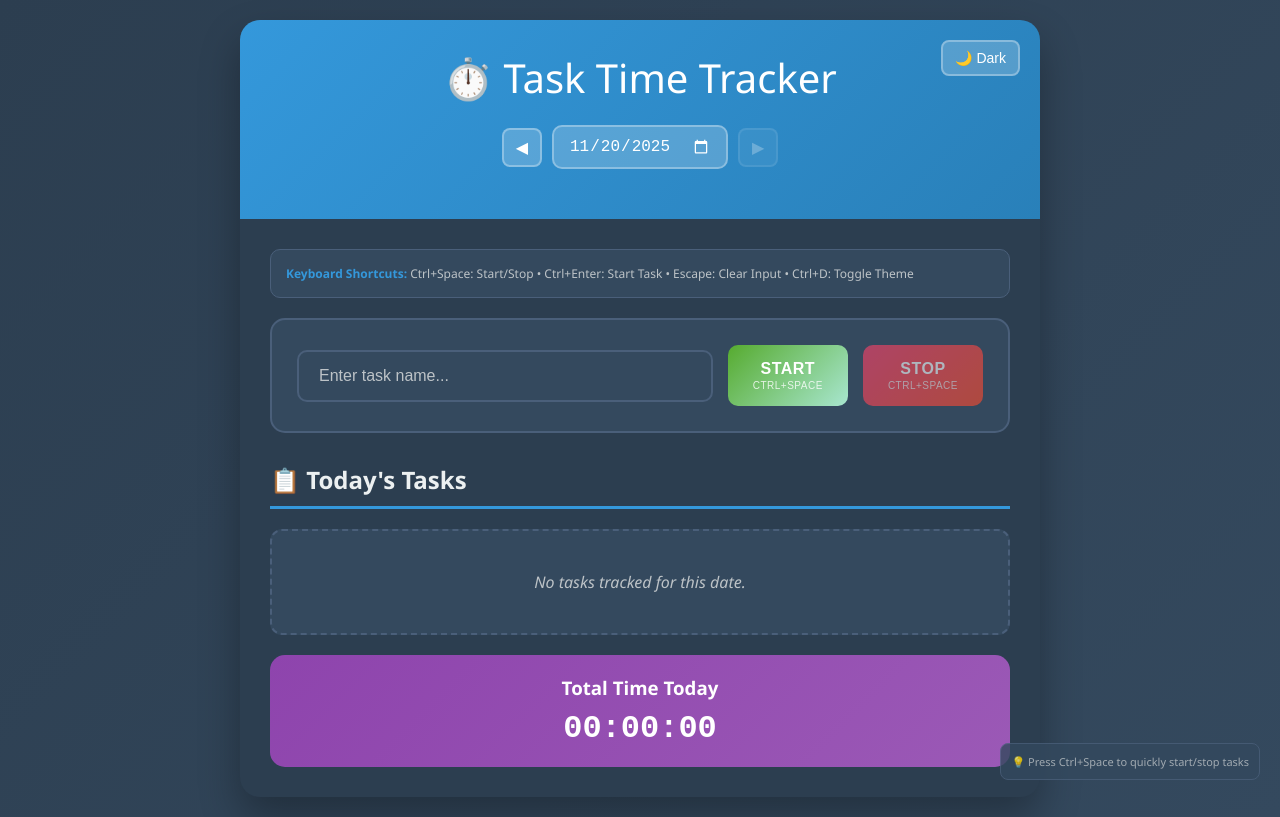
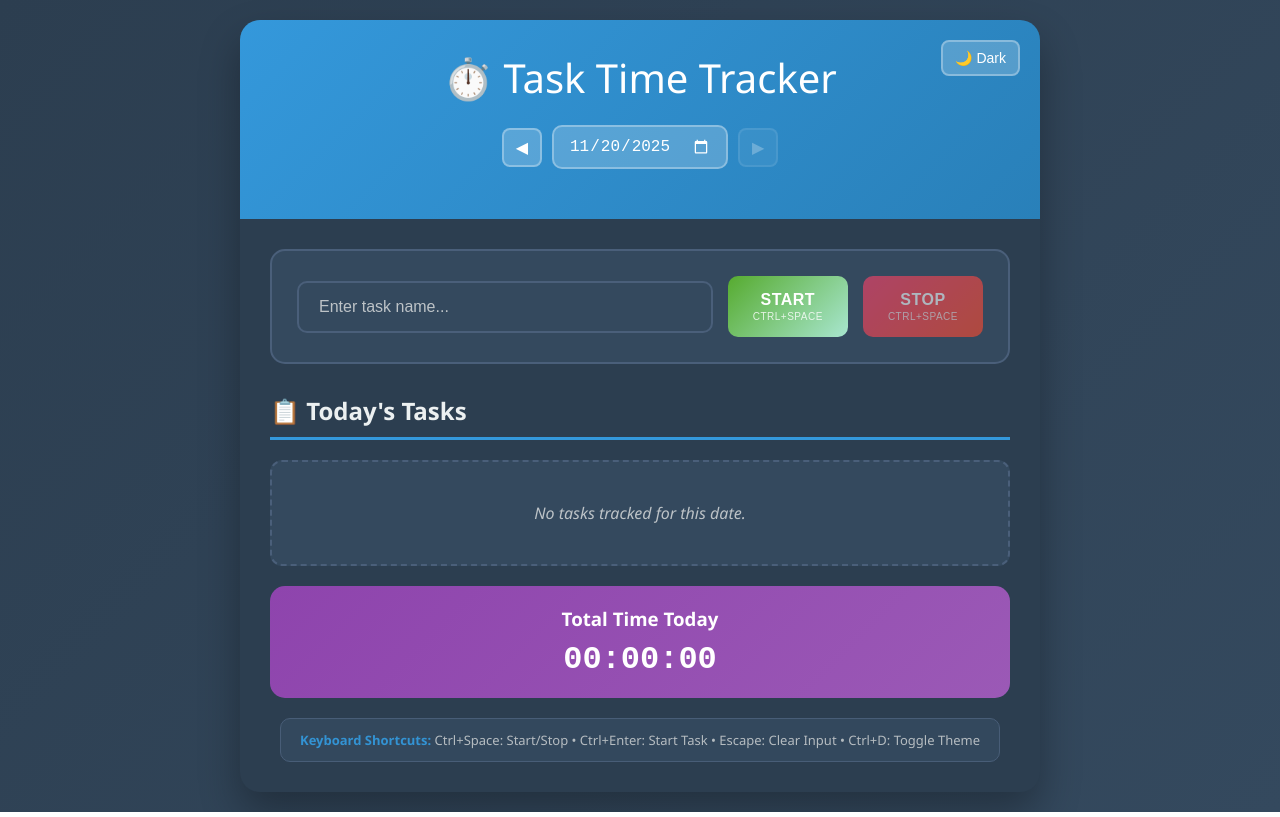
Before and after one commit to thejambi/TimeTracker, a plain HTML site: page timetracker.html in a window 1280 px wide. Drawn offline with Linux system fonts and the light colour scheme.

Commit message:
adjustments

```diff
--- a/timetracker.html
+++ b/timetracker.html
@@ -164,10 +164,13 @@
             background: var(--input-bg);
             border: 1px solid var(--input-border);
             border-radius: 10px;
-            padding: 15px;
-            margin-bottom: 20px;
-            font-size: 12px;
+            padding: 12px 15px;
+            margin: 20px auto 0; /* top margin now that it's at the bottom, center horizontally */
+            font-size: 13px;
             color: var(--text-secondary);
+            text-align: center;
+            max-width: 720px;
+            opacity: 0.95;
         }
 
         .shortcuts-info strong {
@@ -427,24 +430,6 @@
             font-family: 'Courier New', monospace;
         }
 
-        .keyboard-hint {
-            position: fixed;
-            bottom: 20px;
-            right: 20px;
-            background: var(--input-bg);
-            border: 1px solid var(--input-border);
-            border-radius: 8px;
-            padding: 10px;
-            font-size: 11px;
-            color: var(--text-secondary);
-            opacity: 0.8;
-            transition: opacity 0.3s ease;
-        }
-
-        .keyboard-hint:hover {
-            opacity: 1;
-        }
-
         @media (max-width: 600px) {
             .input-group {
                 flex-direction: column;
@@ -468,10 +453,6 @@
                 position: static;
                 margin-bottom: 10px;
             }
-
-            .keyboard-hint {
-                display: none;
-            }
         }
     </style>
 </head>
@@ -488,13 +469,6 @@
         </div>
 
         <div class="main-content">
-            <div class="shortcuts-info">
-                <strong>Keyboard Shortcuts:</strong>
-                Ctrl+Space: Start/Stop •
-                Ctrl+Enter: Start Task •
-                Escape: Clear Input •
-                Ctrl+D: Toggle Theme
-            </div>
 
             <div class="task-input-section">
                 <div class="input-group">
@@ -538,11 +512,15 @@
                 <h3>Total Time Today</h3>
                 <div id="totalTimeDisplay" class="total-time-display">00:00:00</div>
             </div>
+
+            <div class="shortcuts-info">
+                <strong>Keyboard Shortcuts:</strong>
+                Ctrl+Space: Start/Stop •
+                Ctrl+Enter: Start Task •
+                Escape: Clear Input •
+                Ctrl+D: Toggle Theme
+            </div>
         </div>
-    </div>
-
-    <div class="keyboard-hint">
-        💡 Press Ctrl+Space to quickly start/stop tasks
     </div>
 
     <script>
```
